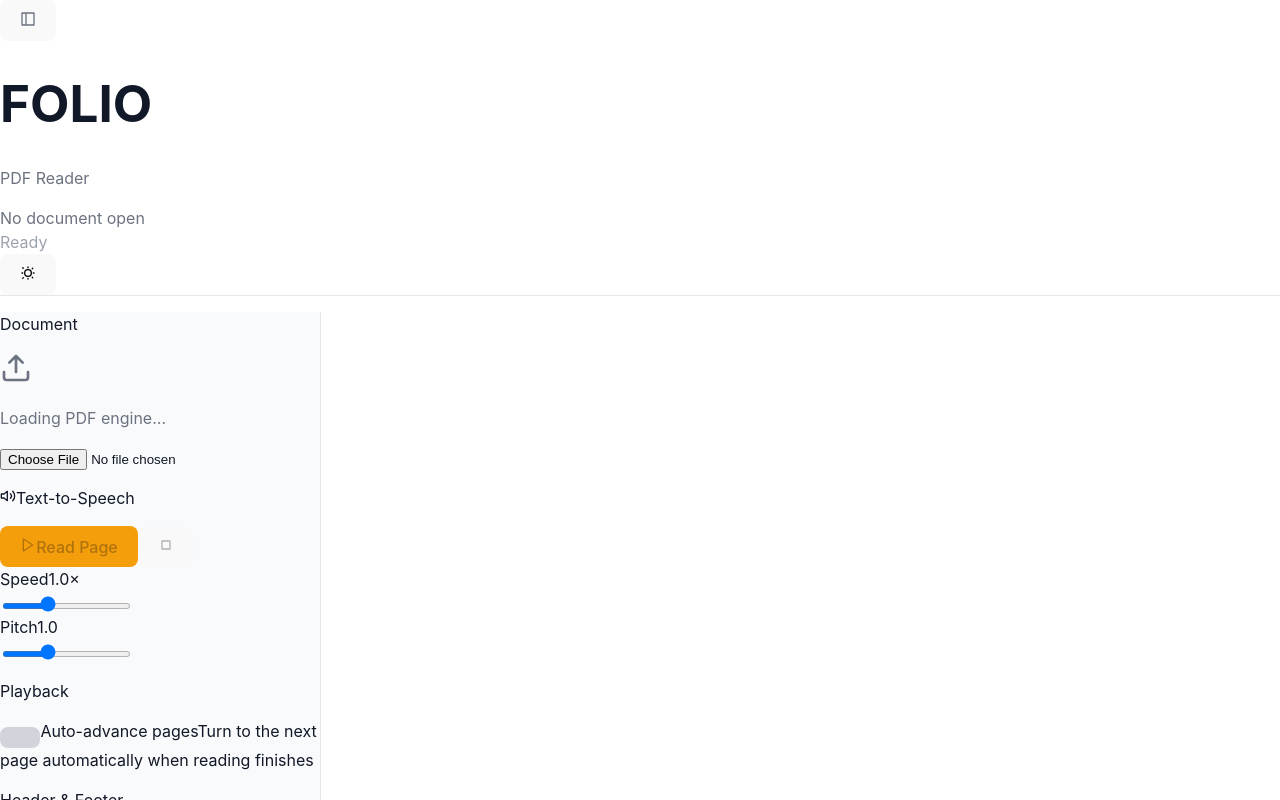
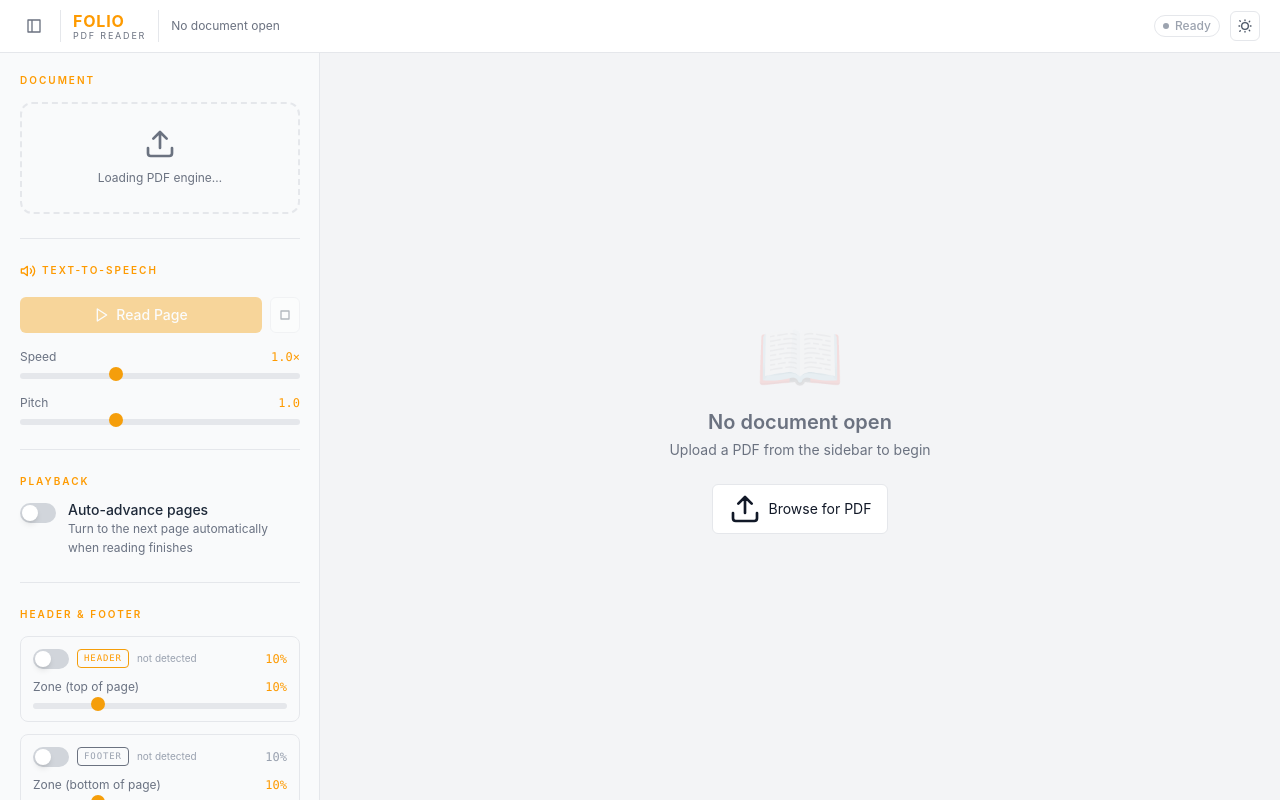
Before and after one commit to tejpratap46/pdf-reader, a React (Vite) app: page / in a window 1280 px wide. Shown: the top 800 px of the page. Built offline with nearby package versions, Linux system fonts and the light colour scheme.

Commit message:
fixing tailwindcss

```diff
--- a/src/react-app/index.css
+++ b/src/react-app/index.css
@@ -1,64 +1,2 @@
-:root {
-	font-family: Inter, system-ui, Avenir, Helvetica, Arial, sans-serif;
-	line-height: 1.5;
-	font-weight: 400;
-
-	color-scheme: light dark;
-	color: rgba(255, 255, 255, 0.87);
-	background-color: #242424;
-
-	font-synthesis: none;
-	text-rendering: optimizeLegibility;
-	-webkit-font-smoothing: antialiased;
-	-moz-osx-font-smoothing: grayscale;
-}
-
-a {
-	font-weight: 500;
-	color: #646cff;
-	text-decoration: inherit;
-}
-a:hover {
-	color: #535bf2;
-}
-
-body {
-	margin: 0;
-	min-width: 320px;
-	min-height: 100vh;
-}
-
-h1 {
-	font-size: 3.2em;
-	line-height: 1.1;
-}
-
-button {
-	border-radius: 8px;
-	border: 1px solid transparent;
-	padding: 0.6em 1.2em;
-	font-size: 1em;
-	font-weight: 500;
-	font-family: inherit;
-	background-color: #1a1a1a;
-	cursor: pointer;
-	transition: border-color 0.25s;
-}button:hover {
-	border-color: #646cff;
-}button:focus,
-button:focus-visible {
-	outline: 4px auto -webkit-focus-ring-color;
-}
-
-@media (prefers-color-scheme: light) {
-	:root {
-		color: #213547;
-		background-color: #ffffff;
-	}
-	a:hover {
-		color: #747bff;
-	}
-	button {
-		background-color: #f9f9f9;
-	}
-}
+/* Tailwind v4 — single import */
+@import "tailwindcss";
--- a/vite.config.ts
+++ b/vite.config.ts
@@ -1,8 +1,12 @@
 import { defineConfig } from "vite";
 import react from "@vitejs/plugin-react";
 import { cloudflare } from "@cloudflare/vite-plugin";
-import tailwindcss from '@tailwindcss/vite';
+import tailwindcss from "@tailwindcss/vite"; // ← add this
 
 export default defineConfig({
-	plugins: [react(), cloudflare(), tailwindcss()],
+  plugins: [
+    tailwindcss(), // ← add this BEFORE cloudflare()
+    react(),
+    cloudflare(),
+  ],
 });
```
